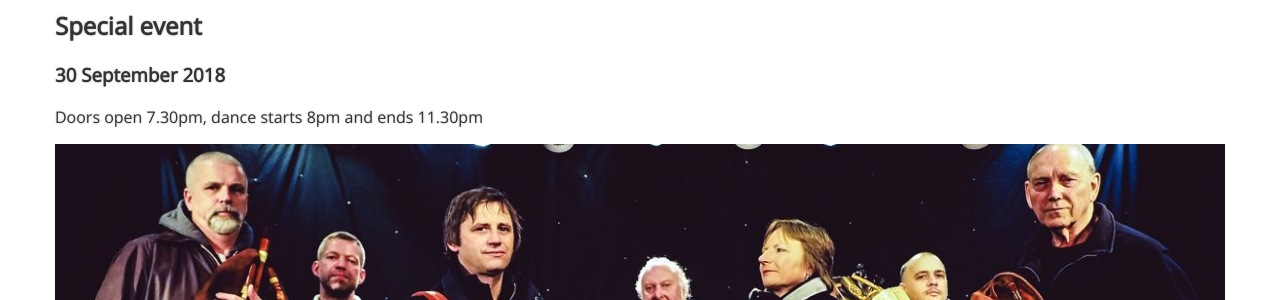
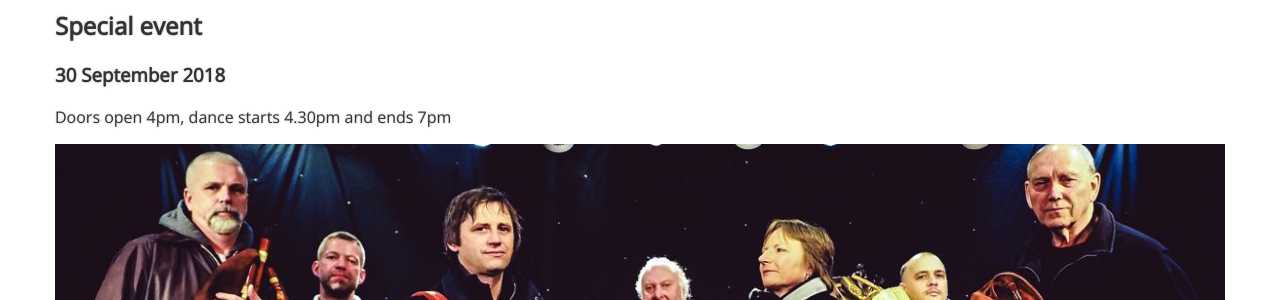
Before and after one commit to oxfolk/oxfolk.org.uk, a Jekyll site: the page built from _posts/2018-09-30-blowzabella.md, in a window 1280 px wide. Shown: the part 269-569 px from the top of the page. Built offline with Jekyll 4.4.1, drawn with Linux system fonts in a browser that asks for light colours.

Commit message:
Customized time for blowzabella ceilidh

```diff
--- a/_layouts/ceilidh.html
+++ b/_layouts/ceilidh.html
@@ -1,5 +1,6 @@
 <!DOCTYPE html>
 <html lang="en">
+
 <head>
     <meta charset="utf-8">
     <title>Oxfolk {{ page.date | date: '%B %Y' }} ceilidh: {{ page.title }}</title>
@@ -32,27 +33,24 @@
             <h2>{{ page.caller }}</h2>
             {% endif %}
             <h3>{{ page.date | date: '%d %B %Y'}}</h3>
+            {% if page.timing %}
+            <p>{{ page.timing }}</p>
+            {% endif %} {% unless page.timing %}
             <p>Doors open 7.30pm, dance starts 8pm and ends 11.30pm</p>
-            {{ content }}
+            {% endunless %} {{ content }}
         </div>
     </article>
     <article class="background-green">
         <div class="content">
             <div class="pull-left half-width">
                 <h3>Previous ceilidh</h3>
-                {% if page.previous %}
-                    {% assign ceilidh=page.previous %}
-                    {% include ceilidh.html %}
-                {% else %}
+                {% if page.previous %} {% assign ceilidh=page.previous %} {% include ceilidh.html %} {% else %}
                 <p>This is the first ceilidh of the season</p>
                 {% endif %}
             </div>
             <div class="pull-right half-width">
                 <h3>Next ceilidh</h3>
-                {% if page.next %}
-                    {% assign ceilidh=page.next %}
-                    {% include ceilidh.html %}
-                {% else %}
+                {% if page.next %} {% assign ceilidh=page.next %} {% include ceilidh.html %} {% else %}
                 <p>No more ceilidhs for this season. Check back soon for next season's programme!</p>
                 {% endif %}
             </div>
@@ -61,4 +59,5 @@
 
     <script type="text/javascript" src="//s7.addthis.com/js/300/addthis_widget.js#pubid=ra-513c6e3638871839"></script>
 </body>
+
 </html>
--- a/_posts/2018-09-30-blowzabella.md
+++ b/_posts/2018-09-30-blowzabella.md
@@ -1,6 +1,7 @@
 ---
 caller: "Special event"
 layout: "ceilidh"
+timing: "Doors open 4pm, dance starts 4.30pm and ends 7pm"
 ---
 
 ![Photo of Blowzabella](/assets/img/bands/blowzabella.jpg)
```
Lines whose indentation alone changed are shown as unchanged.
